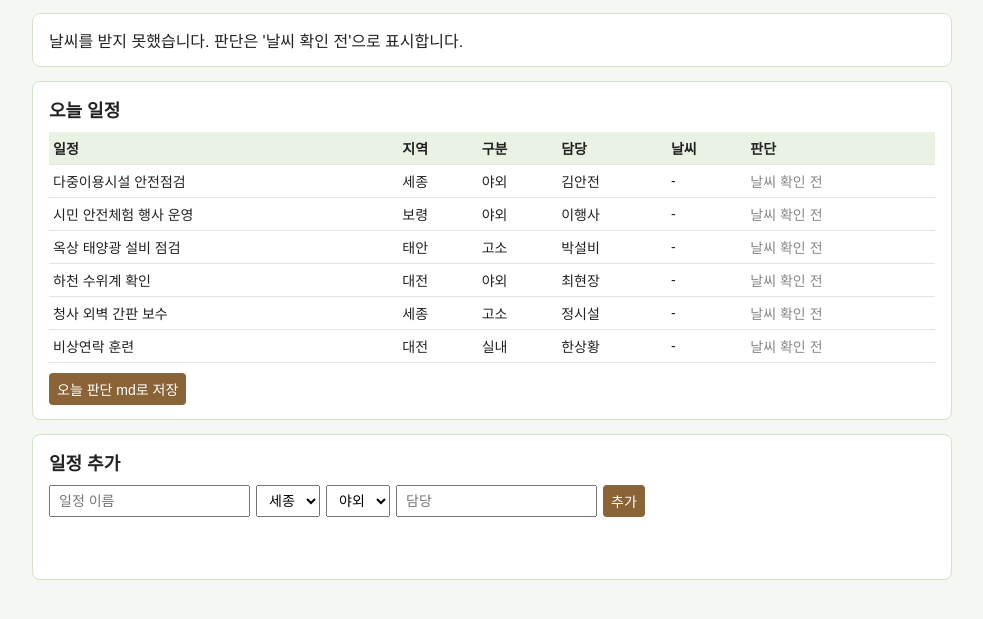
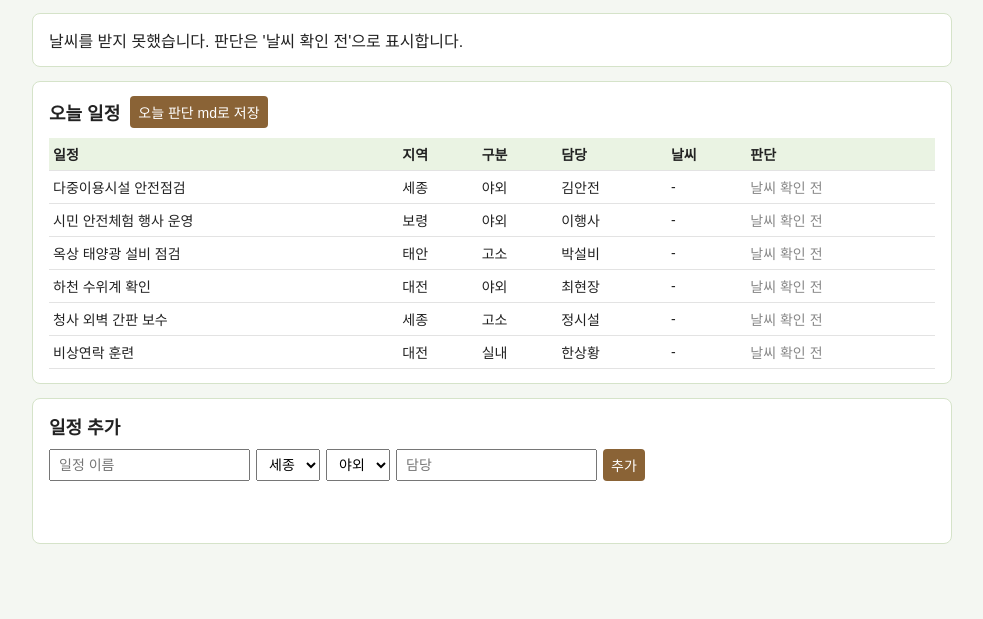
Before and after one commit to msboowc/workshop1026, a plain HTML site: page index.html in a window 1280 px wide. Shown: the part 135-754 px from the top of the page, without its empty margins (148-1131 px from the left). Drawn offline with Linux system fonts and the light colour scheme; no server answers.

Commit message:
md 저장 버튼을 제목 옆으로
Co-Authored-By: Claude Opus 5.5 <noreply@anthropic.com>

```diff
--- a/index.html
+++ b/index.html
@@ -16,12 +16,14 @@
   <section id="weatherBox" class="card">날씨 정보 없음 (03 단원에서 연결)</section>
 
   <section class="card">
-    <h2>오늘 일정</h2>
+    <div class="cardHead">
+      <h2>오늘 일정</h2>
+      <button id="mdButton" type="button">오늘 판단 md로 저장</button>
+    </div>
     <table>
       <thead><tr><th>일정</th><th>지역</th><th>구분</th><th>담당</th><th>날씨</th><th>판단</th></tr></thead>
       <tbody id="taskList"></tbody>
     </table>
-    <button id="mdButton" type="button">오늘 판단 md로 저장</button>
   </section>
 
   <section class="card">
--- a/style.css
+++ b/style.css
@@ -9,7 +9,8 @@ th { background: #eaf3e3; }
 form { display: flex; flex-wrap: wrap; gap: 6px; }
 input, select, button { padding: 6px 8px; font-size: 14px; }
 button { background: #8a6336; color: #fff; border: 0; border-radius: 4px; cursor: pointer; }
-#mdButton { margin-top: 10px; }
+.cardHead { display: flex; align-items: center; gap: 10px; margin-bottom: 10px; }
+.cardHead h2 { margin: 0; }
 .ok   { color: #2f6b22; font-weight: bold; }
 .warn { color: #b26a00; font-weight: bold; }
 .stop { color: #c62828; font-weight: bold; }
```
